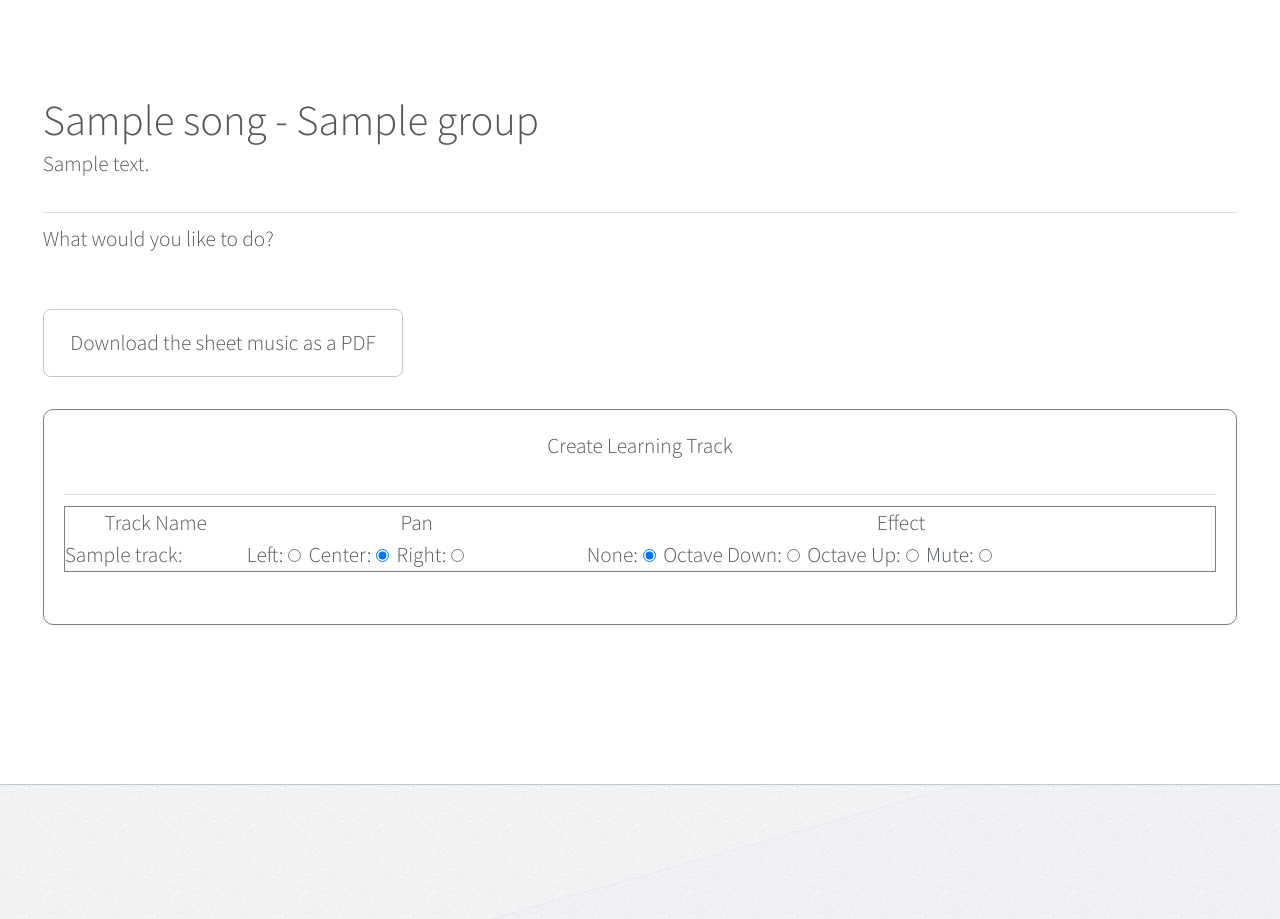
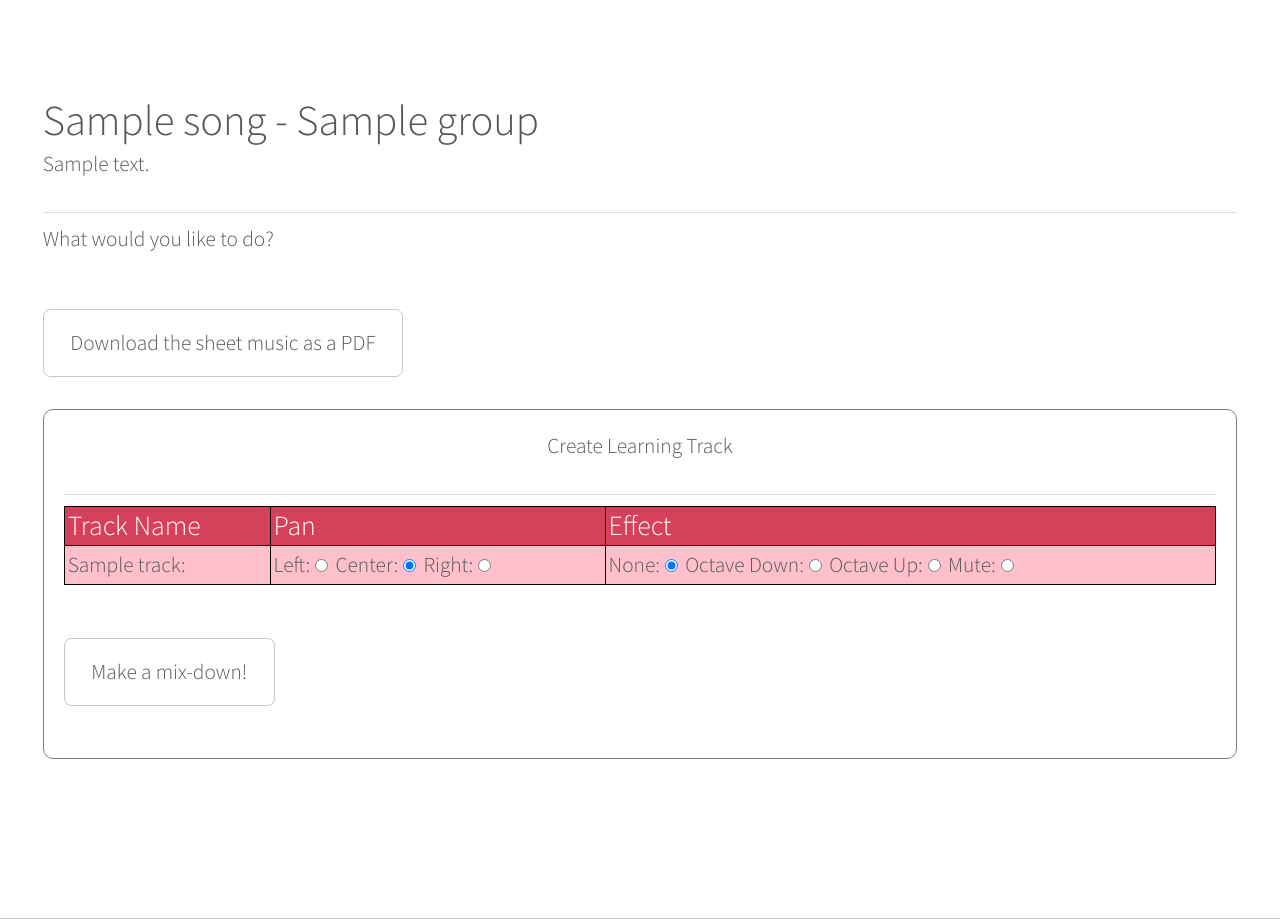
Before and after one commit to kj800x/ACappella, a Django app: page /group/000/000/ in a window 1280 px wide, after a click on "Create a learning track". Shown: the part 203-1122 px from the top of the page. Run offline with Django 3.2, Linux system fonts and the light colour scheme; tables that the repository leaves empty hold one stand-in row (values such as "Sample post").

Commit message:
Made a few more changes to the UI of displaysong.html

```diff
--- a/templates/displaysong.html
+++ b/templates/displaysong.html
@@ -24,11 +24,27 @@
 </ul>
 
 <style>
+
+table, th, td
+{
+border: 1px solid black;
+}
+th {
+padding:3px;
+background:rgb(213, 65, 90);;
+color:white;
+font-size: 1.3em;
+text-align: left;
+}
+td {
+padding:3px;
+background: pink;
+}
 </style>
 
 <div id="mixer" style="display:none; border: 1px solid grey; padding:20px; border-radius: 10px">
 <p style="text-align: center;">Create Learning Track</p><hr />
-  <table style="border:1px solid grey">
+  <table border="1">
     <tr>
       <th>
         Track Name
@@ -60,6 +76,10 @@
     {% endfor %}
 
   </table>
+
+  <ul class="actions">
+    <li><a href="" onclick="alert('But nothing happened');return false;" class="button"> Make a mix-down! </a></li>
+  </ul>
 </div>
 
 <!--
```
